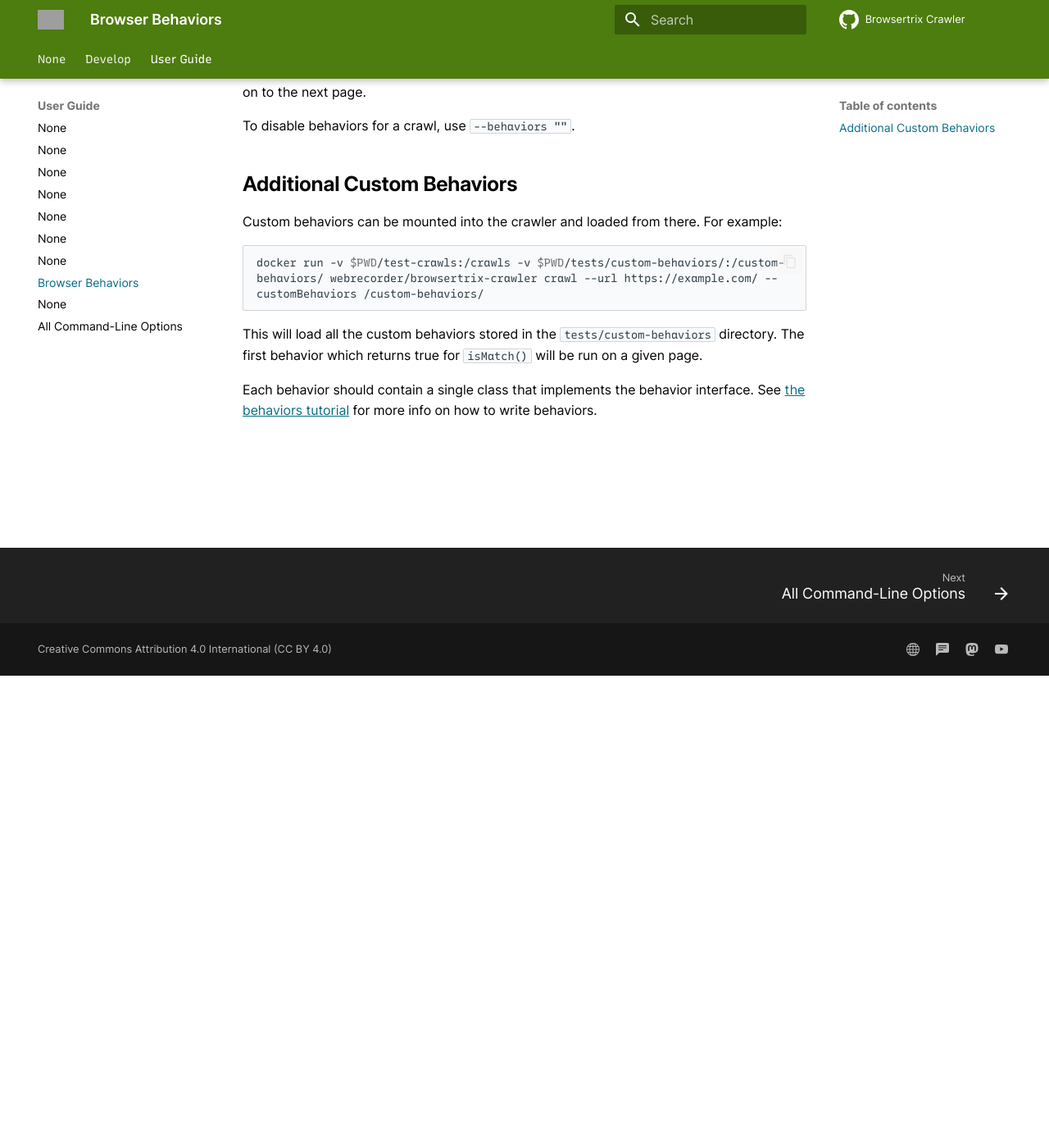
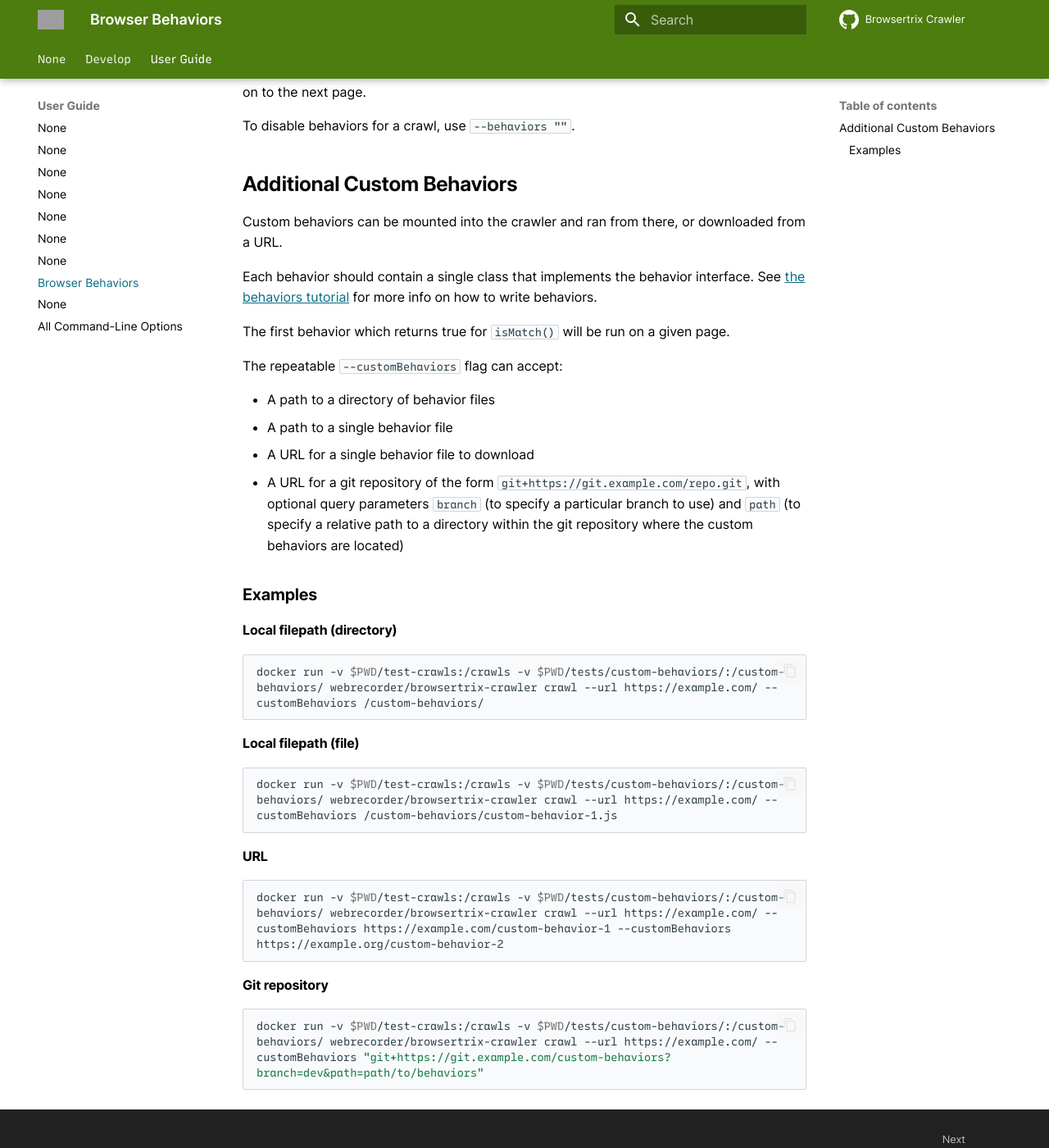
Before and after one commit to webrecorder/browsertrix-crawler, an MkDocs documentation site: the page built from docs/docs/user-guide/behaviors.md, in a window 1280 px wide and 1400 px high, scrolled down 576 px. Shown: the whole window at 82% size. Built offline with MkDocs 1.6.1 and Material for MkDocs 9.7.7, drawn with Linux system fonts in a browser that asks for light colours; comment, search, counter and statistics services are not loaded; grey boxes are pictures that could not be loaded.

Commit message:
Add docs

````diff
--- a/docs/docs/user-guide/behaviors.md
+++ b/docs/docs/user-guide/behaviors.md
@@ -14,12 +14,41 @@ To disable behaviors for a crawl, use `--behaviors ""`.
 
 ## Additional Custom Behaviors
 
-Custom behaviors can be mounted into the crawler and loaded from there. For example:
+Custom behaviors can be mounted into the crawler and ran from there, or downloaded from a URL.
+
+Each behavior should contain a single class that implements the behavior interface. See [the behaviors tutorial](https://github.com/webrecorder/browsertrix-behaviors/blob/main/docs/TUTORIAL.md) for more info on how to write behaviors.
+
+The first behavior which returns true for `isMatch()` will be run on a given page.
+
+The repeatable `--customBehaviors` flag can accept:
+
+- A path to a directory of behavior files
+- A path to a single behavior file
+- A URL for a single behavior file to download
+- A URL for a git repository of the form `git+https://git.example.com/repo.git`, with optional query parameters `branch` (to specify a particular branch to use) and `path` (to specify a relative path to a directory within the git repository where the custom behaviors are located)
+
+### Examples
+
+#### Local filepath (directory)
 
 ```sh
 docker run -v $PWD/test-crawls:/crawls -v $PWD/tests/custom-behaviors/:/custom-behaviors/ webrecorder/browsertrix-crawler crawl --url https://example.com/ --customBehaviors /custom-behaviors/
 ```
 
-This will load all the custom behaviors stored in the `tests/custom-behaviors` directory. The first behavior which returns true for `isMatch()` will be run on a given page.
+#### Local filepath (file)
 
-Each behavior should contain a single class that implements the behavior interface. See [the behaviors tutorial](https://github.com/webrecorder/browsertrix-behaviors/blob/main/docs/TUTORIAL.md) for more info on how to write behaviors.
+```sh
+docker run -v $PWD/test-crawls:/crawls -v $PWD/tests/custom-behaviors/:/custom-behaviors/ webrecorder/browsertrix-crawler crawl --url https://example.com/ --customBehaviors /custom-behaviors/custom-behavior-1.js
+```
+
+#### URL
+
+```sh
+docker run -v $PWD/test-crawls:/crawls -v $PWD/tests/custom-behaviors/:/custom-behaviors/ webrecorder/browsertrix-crawler crawl --url https://example.com/ --customBehaviors https://example.com/custom-behavior-1 --customBehaviors https://example.org/custom-behavior-2
+```
+
+#### Git repository
+
+```sh
+docker run -v $PWD/test-crawls:/crawls -v $PWD/tests/custom-behaviors/:/custom-behaviors/ webrecorder/browsertrix-crawler crawl --url https://example.com/ --customBehaviors "git+https://git.example.com/custom-behaviors?branch=dev&path=path/to/behaviors"
+```
````
